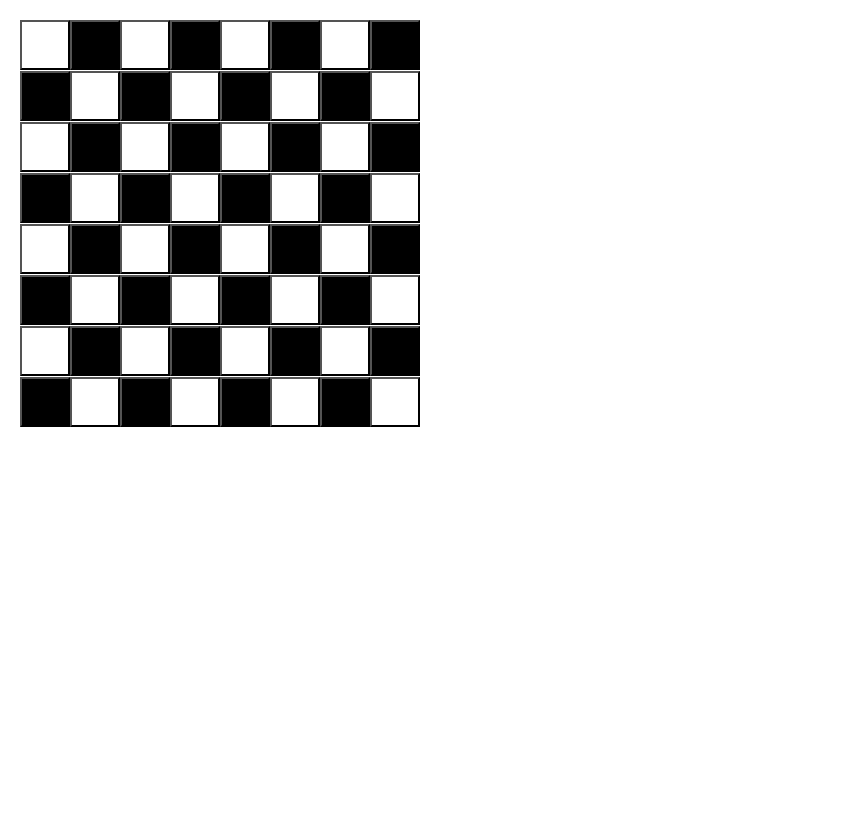
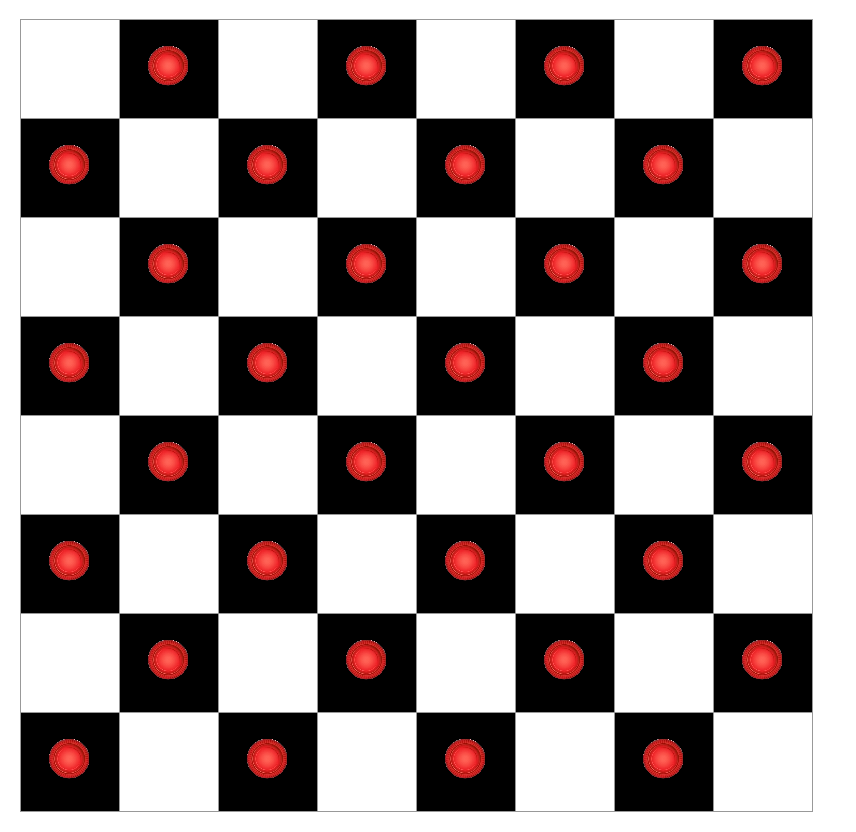
Before and after one commit to cschraut/Project3, a React (Create React App) app in the folder checkersapp/checkers-app/: page / in a window 1280 px wide. Shown: the whole page, without its empty margins (0-856 px from the left). Before the commit the page ends 800 px from the top, so only its background shows below. Built offline with nearby package versions, Linux system fonts and the light colour scheme.

Commit message:
Added checkers images part 1

```diff
--- a/checkersapp/checkers-app/src/App.css
+++ b/checkersapp/checkers-app/src/App.css
@@ -37,12 +37,45 @@
   }
 }
 
-.square1 {background-color: #000000;
-  width: 50px;
-  height: 50px;
+.square1 {
+  background: #000;
+  border: 1px solid #999;
+  float: left;
+  font-size: 24px;
+  font-weight: bold;
+  line-height: 34px;
+  height: 100px;
+  margin-right: -1px;
+  margin-top: -1px;
+  padding: 0;
+  text-align: center;
+  width: 100px;
+
 }
-.square2 {background-color: #FFFFFF;
-  width: 50px;
-  height: 50px;
-  cursor: not-allowed;
+.square2 {
+  background: #fff;
+  border: 1px solid #999;
+  float: left;
+  font-size: 24px;
+  font-weight: bold;
+  line-height: 34px;
+  height: 100px;
+  margin-right: -1px;
+  margin-top: -1px;
+  padding: 0;
+  text-align: center;
+  width: 100px;
+
 }
+
+.red-piece{
+      object-fit: contain;
+
+}
+
+.board-row{
+  margin: 0px;
+  padding: 0px;
+  display: block;
+  margin-top: 0px;
+}
--- a/checkersapp/checkers-app/src/App.js
+++ b/checkersapp/checkers-app/src/App.js
@@ -2,10 +2,12 @@
 
 import './App.css';
 
+
 import React from 'react';
-import {useState} from 'react';
+import {useState, Image} from 'react';
+import red from './red-check.png';
 export default function Board() {
-  const [squares, setSquares] = useState(Array(64).fill(null));
+  const [squares, setBoard] = useState(Array(64).fill(null));
 
   return (
     <div>
@@ -93,19 +95,12 @@ export default function Board() {
     </div>
     );
 }
-function Square({value}) {
-  return (
-  <button
-    className="square">
-    {value}
-  </button>
-  );
-}
+
 function SquareBlack({value}) {
   return (
   <button
     className="square1">
-    {value}
+      <img className="red-piece" src = {red}></img>
   </button>
   );
 }
```
Also changed, not shown: checkersapp/checkers-app/src/red-check.jpg (added), checkersapp/checkers-app/src/red-check.png (added).
